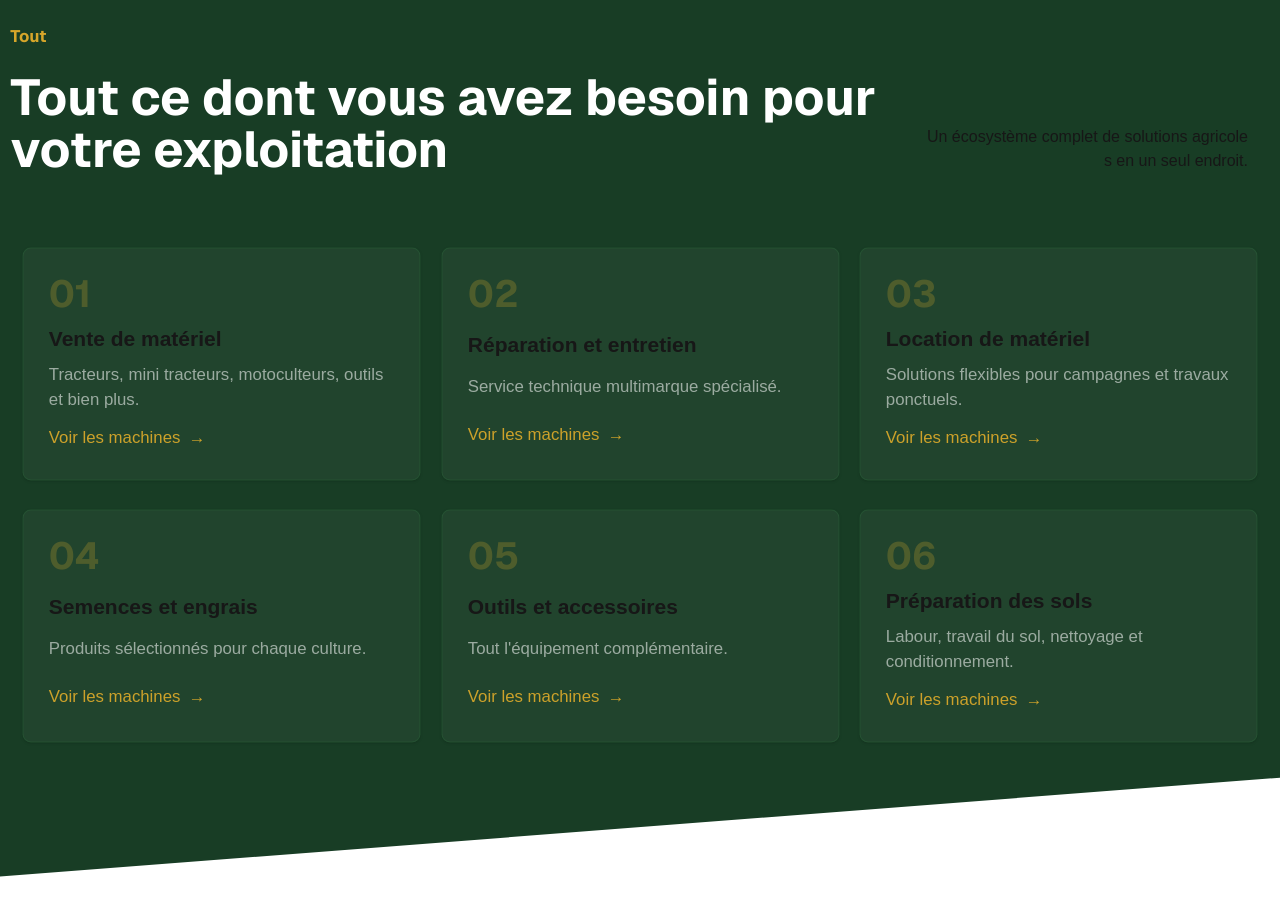
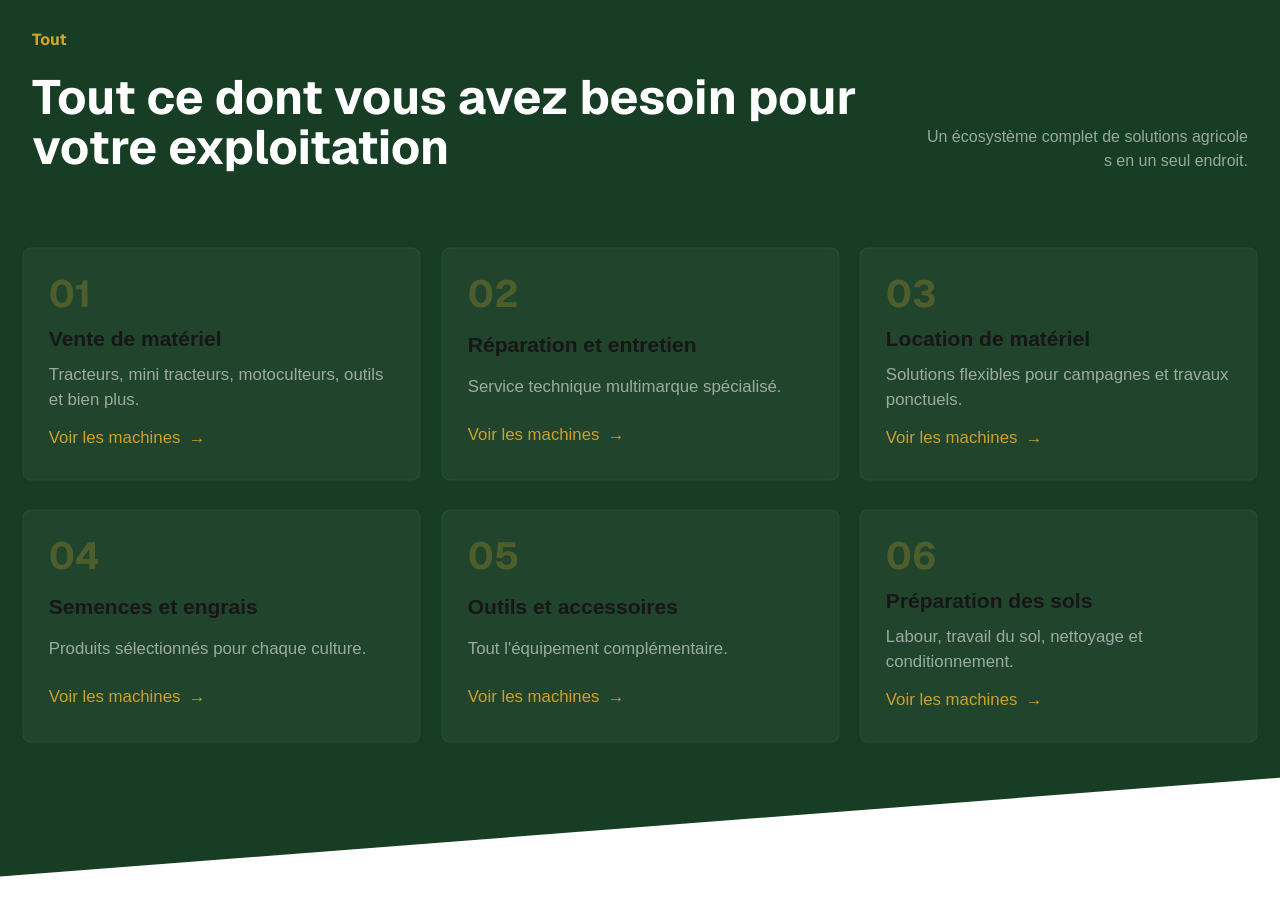
Before and after one commit to eliezermasial/machine-andre, a Next.js app: page /about in a window 1280 px wide. Shown: the part 2620-3535 px from the top of the page. Built offline with nearby package versions, Linux system fonts and the light colour scheme.

Commit message:
correction services section

```diff
--- a/components/sections/Machinery.tsx
+++ b/components/sections/Machinery.tsx
@@ -1,5 +1,6 @@
+import { Section } from "../ui/Section";
 import { Container } from "../ui/Container";
-import { Section } from "../ui/Section";
+
 
 export function Machinery() {
     return(
--- a/components/sections/Services.tsx
+++ b/components/sections/Services.tsx
@@ -1,10 +1,11 @@
-"use client"
+"use client";
+
+import { motion } from "motion/react";
 import { Link } from "@/i18n/navigation";
 import { services } from "@/lib/constants";
 import { Container } from "../ui/Container";
 import { useTranslations } from "next-intl";
 import { Card, CardParagraphy, CardTitle } from "../ui/Card";
-import { motion } from "motion/react";
 
 
 export function Services () {
@@ -28,20 +29,20 @@ export function Services () {
                     >
                     <div className="flex flex-col gap-15 md:gap-20">
                         <div className="flex gap-5 max-md:flex-col">
-                            <div className="scale-105">
+                            <div className="scale-100">
                                 <span className="text-gold font-bold font-sans leading-[1.05]">{t("annonce")}</span>
                                 <h2 className="text-3xl md:text-5xl mt-5 font-sans font-bold leading-[1.05] text-white">
                                     {t("title")}
                                 </h2>
                             </div>
                             <div className="flex md:place-items-end-safe md:text-end">
-                                <p className="break-all">{t("description")}</p>
+                                <p className="break-all text-white/55">{t("description")}</p>
                             </div>
                         </div>
                         <div className="grid grid-cols-1 md:grid-cols-2 xl:grid-cols-3 gap-10">
                             {services.map((item,index) => (
                                 <Card key={item.name} className="group p-6 grid bg-white/4 gap-2 border-onPrimary/35
-                                    hover:border-gold/10 hover:bg-white/8 transition-all delay-100 scale-105"
+                                    hover:border-gold/10 hover:bg-white/8 shadow-sm shadow-onPrimary/8 transition-all delay-100 scale-105"
                                 >
                                     <span className="group-hover:text-gold/60 text-gold/25 font-sans font-bold text-4xl">
                                         {String(index + 1).padStart(2, "0")}
```
